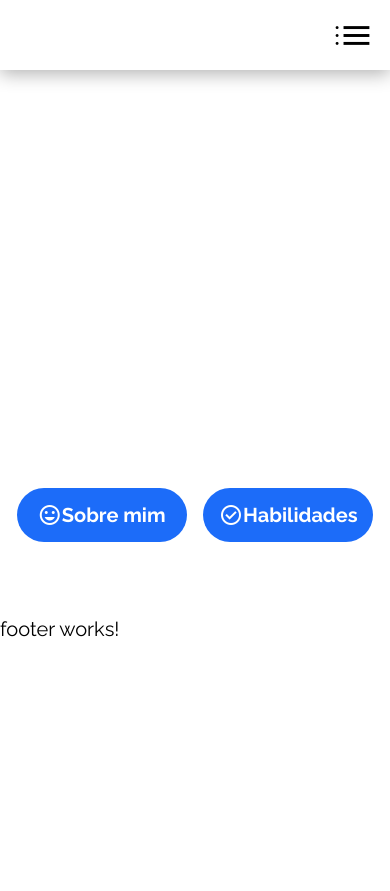
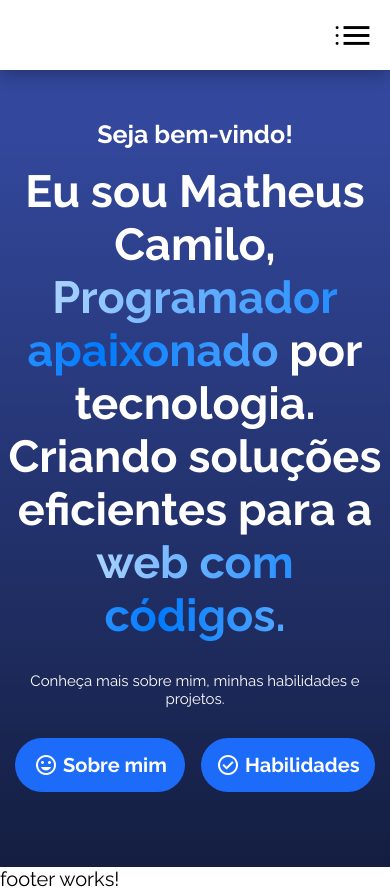
Before and after one commit to MathDev96/meu-portifolio, an Angular app: page / in a window 390 px wide. Before the commit the page ends 844 px from the top, so only its background shows below. Built offline with nearby package versions, Linux system fonts and the light colour scheme.

Commit message:
atualiza estilos da página inicial e do menu, melhora responsividade e adiciona animações

```diff
--- a/src/app/home/home.component.css
+++ b/src/app/home/home.component.css
@@ -1,7 +1,7 @@
 .banner {
     display: flex;
     justify-content: center;
-    background: linear-gradient(180deg, var(--color-blue-2)15%, var(--color-clue-3) 100%);
+    background: linear-gradient(180deg, var(--color-blue-2)15%, var(--color-blue-3) 100%);
     color: white;
     padding-top: 70px;
     text-align: center;
@@ -21,14 +21,34 @@
     color: #fff;
 }
 
+b {
+    background: linear-gradient(90deg, #fff, #007bff, #fff);
+    background-size: 200% 100%;
+    background-clip: text;
+    -webkit-background-clip: text;
+    -webkit-text-fill-color: transparent;
+    animation: b 3s infinite alternate linear;
+}
+
+@keyframes b {
+    0% {
+        background-position: 0% 50%;
+    }
+    100% {
+        background-position: 100% 50%;
+    }
+}
+
 .banner .box .title1 {
     font-size: var(--font-size-3);
+
 }
 
 .banner .box .title2 {
     font-size: var(--font-size-1);
     display: block;
-    max-width: 450px;
+    max-width: 550px;
+    margin: 15px 0;
 }
 
 .banner .box .buttons {
@@ -54,3 +74,11 @@
     color: #fff;
     text-wrap: nowrap;
 }
+
+.banner .box .buttons a:hover {
+    background: var(--color-blue-2);
+}
+
+.banner .box .buttons a i {
+    margin-right: 5px;
+}
--- a/src/app/home/home.component.html
+++ b/src/app/home/home.component.html
@@ -2,11 +2,12 @@
     <section id="banner" class="banner">
         <div class="box">
             <h1>
-                <span class="title1">Bem-vindo!</span>
-                <span class="title2">Eu sou Matheus Camilo, programador apaixonado por tecnologia.</span>
-                <span class="title3">Criando soluções eficientes para a web e impactando negócios com código.</span>
+                <span class="title1">Seja bem-vindo!</span>
+                <span class="title2">Eu sou Matheus Camilo, <b>Programador apaixonado</b> por tecnologia.<br>Criando soluções eficientes para a <b>web com códigos.</b></span>
             </h1>
+
             <p class="paragraph">Conheça mais sobre mim, minhas habilidades e projetos.</p>
+
             <div class="buttons">
                 <a><i class="material-symbols-outlined">
                         mood
--- a/src/app/menu/menu.component.css
+++ b/src/app/menu/menu.component.css
@@ -34,7 +34,7 @@ nav ul li {
 }
 
 nav ul li a {
-    font-size: var(--font-size-5);
+    font-size: var(--font-size-4);
     text-decoration: none;
     color: inherit;
 }
--- a/src/index.html
+++ b/src/index.html
@@ -11,8 +11,10 @@
   <link rel="preconnect" href="https://fonts.gstatic.com" crossorigin>
   <link href="https://fonts.googleapis.com/css2?family=Raleway:ital,wght@0,100..900;1,100..900&display=swap"
     rel="stylesheet">
-  <link rel="stylesheet"
+    <link rel="stylesheet"
     href="https://fonts.googleapis.com/css2?family=Material+Symbols+Outlined:opsz,wght,FILL,GRAD@20..48,100..700,0..1,-50..200&icon_names=list" />
+    <link rel="stylesheet" href="https://fonts.googleapis.com/css2?family=Material+Symbols+Outlined:opsz,wght,FILL,GRAD@20..48,100..700,0..1,-50..200&icon_names=mood" />
+    <link rel="stylesheet" href="https://fonts.googleapis.com/css2?family=Material+Symbols+Outlined:opsz,wght,FILL,GRAD@20..48,100..700,0..1,-50..200&icon_names=check_circle" />
 </head>
 
 <body>
--- a/src/styles.css
+++ b/src/styles.css
@@ -10,11 +10,11 @@
     font-size: 125%;
     font-family: 'Raleway', sans-serif;
 
-    --font-seize-1: 2.25rem;
-    --font-seize-2: 1.75rem;
-    --font-seize-3: 1.25rem;
-    --font-seize-4: 1rem;
-    --font-seize-5: 0.75rem;
+    --font-size-1: 2.25rem;
+    --font-size-2: 1.75rem;
+    --font-size-3: 1.25rem;
+    --font-size-4: 1rem;
+    --font-size-5: 0.75rem;
 
     --color-blue-1: #1c6cf9;
     --color-blue-2: #33489d;
```
